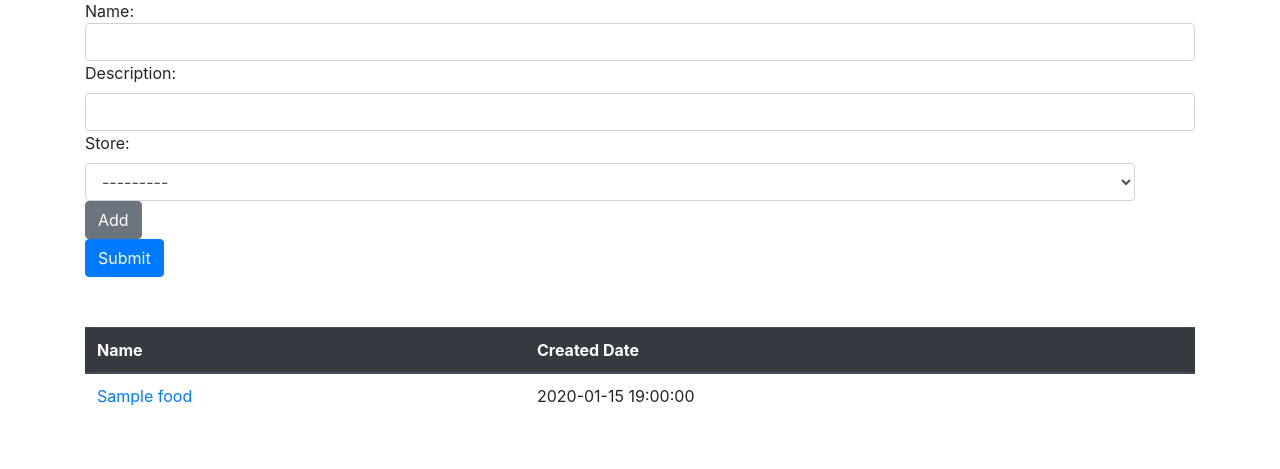
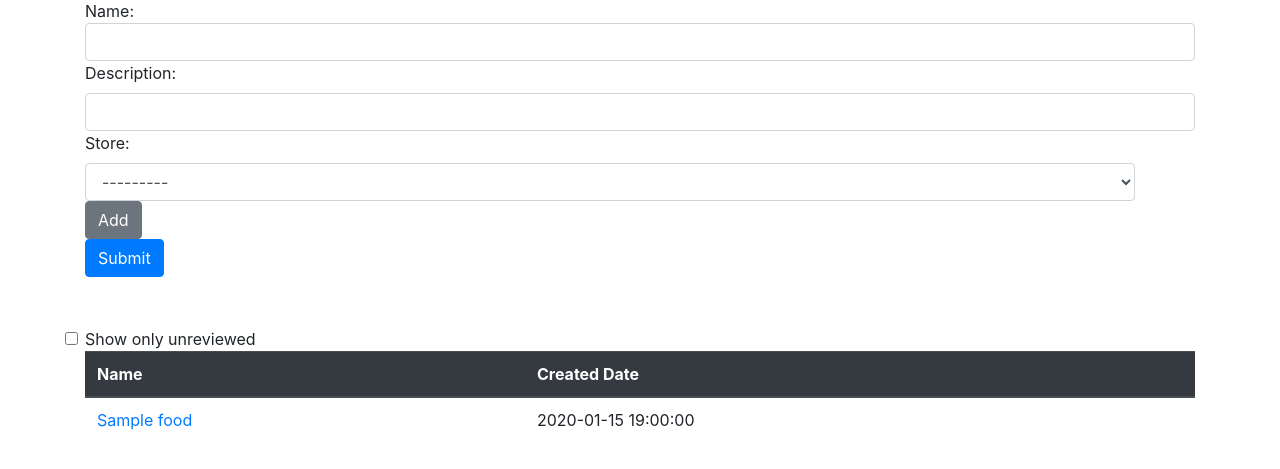
Before and after one commit to MrMeta/fooddiary, a Django app: page / in a window 1280 px wide. Shown: the part 287-756 px from the top of the page. Run offline with Django 3.2, Linux system fonts and the light colour scheme; tables that the repository leaves empty hold one stand-in row (values such as "Sample post"); some libraries are stand-ins or nearby versions.

Commit message:
Add 'Show only unreviewed' checkbox

```diff
--- a/app/static/js/script.js
+++ b/app/static/js/script.js
@@ -1 +1,5 @@
-console.log('hi');
+$(document).ready(function(){
+    $("#unreviewed_checkbox").on("click", function (event) {
+        window.location.replace('/?unreviewed=' + event.target.checked);
+    });
+});
--- a/app/templates/app/base.html
+++ b/app/templates/app/base.html
@@ -3,7 +3,8 @@
     <head>
         <link rel="stylesheet" href="https://stackpath.bootstrapcdn.com/bootstrap/4.5.2/css/bootstrap.min.css" integrity="sha384-JcKb8q3iqJ61gNV9KGb8thSsNjpSL0n8PARn9HuZOnIxN0hoP+VmmDGMN5t9UJ0Z" crossorigin="anonymous">
         <link rel="stylesheet" href="{% static 'css/style.css' %}">
-        <script src="https://stackpath.bootstrapcdn.com/bootstrap/4.5.2/js/bootstrap.min.js" integrity="sha384-B4gt1jrGC7Jh4AgTPSdUtOBvfO8shuf57BaghqFfPlYxofvL8/KUEfYiJOMMV+rV" crossorigin="anonymous"></script>
+        <script src="https://code.jquery.com/jquery-3.5.1.slim.min.js" integrity="sha384-DfXdz2htPH0lsSSs5nCTpuj/zy4C+OGpamoFVy38MVBnE+IbbVYUew+OrCXaRkfj" crossorigin="anonymous"></script>
+        <script src="https://cdn.jsdelivr.net/npm/bootstrap@4.5.3/dist/js/bootstrap.bundle.min.js" integrity="sha384-ho+j7jyWK8fNQe+A12Hb8AhRq26LrZ/JpcUGGOn+Y7RsweNrtN/tE3MoK7ZeZDyx" crossorigin="anonymous"></script>
         <script src="{% static 'js/script.js' %}"></script>
     </head>
     <body>
--- a/app/templates/app/food_list.html
+++ b/app/templates/app/food_list.html
@@ -24,6 +24,10 @@
         </form>
     </div>
     <div>
+        <input class="form-check-input" type="checkbox" id="unreviewed_checkbox" {% if unreviewed == 'true' %}checked{% endif %}>
+        <label class="form-check-label" for="unreviewed_checkbox">
+            Show only unreviewed
+        </label>
         <table class="table">
             <thead class="thead-dark">
                 <tr>
```
